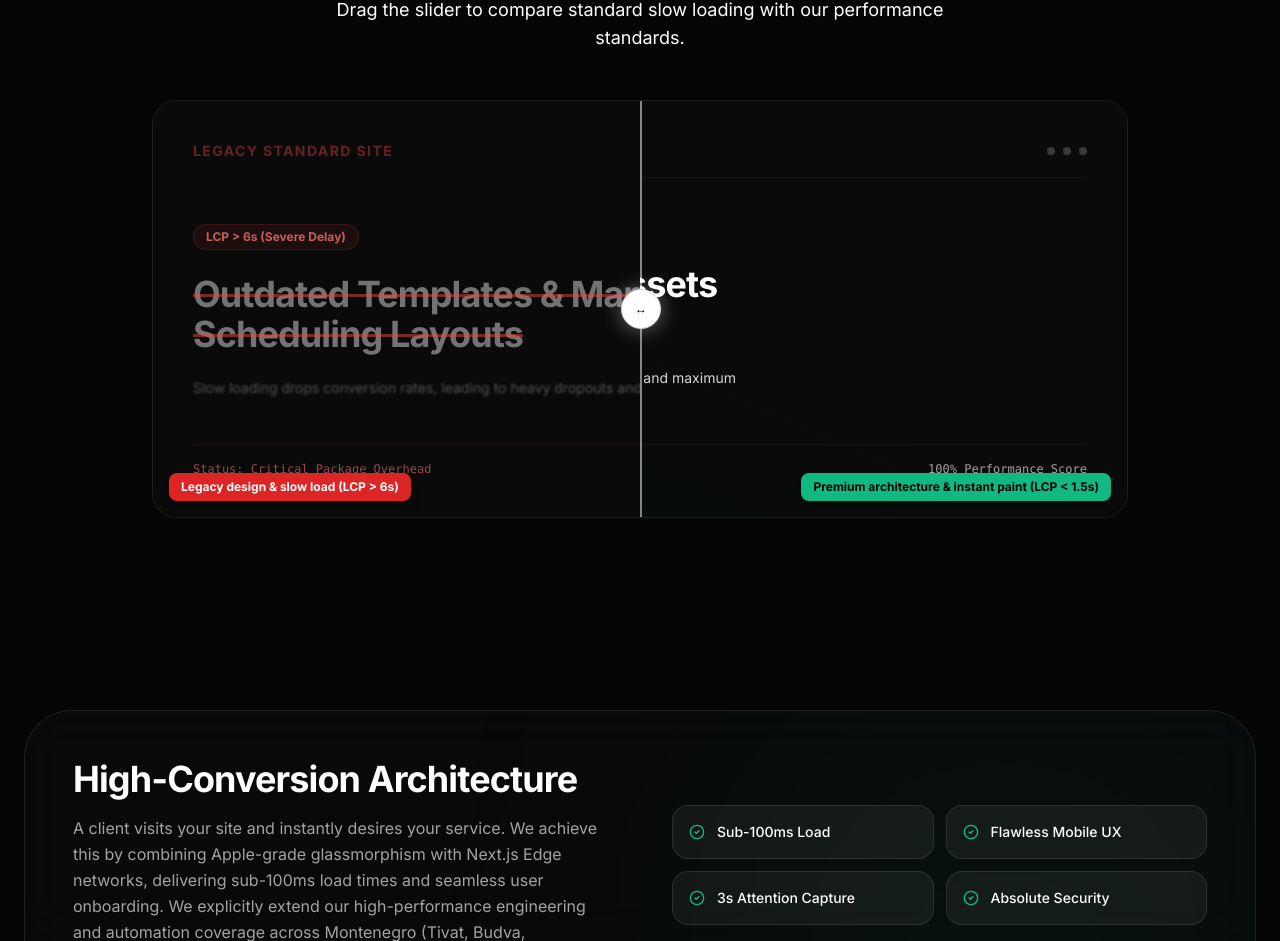
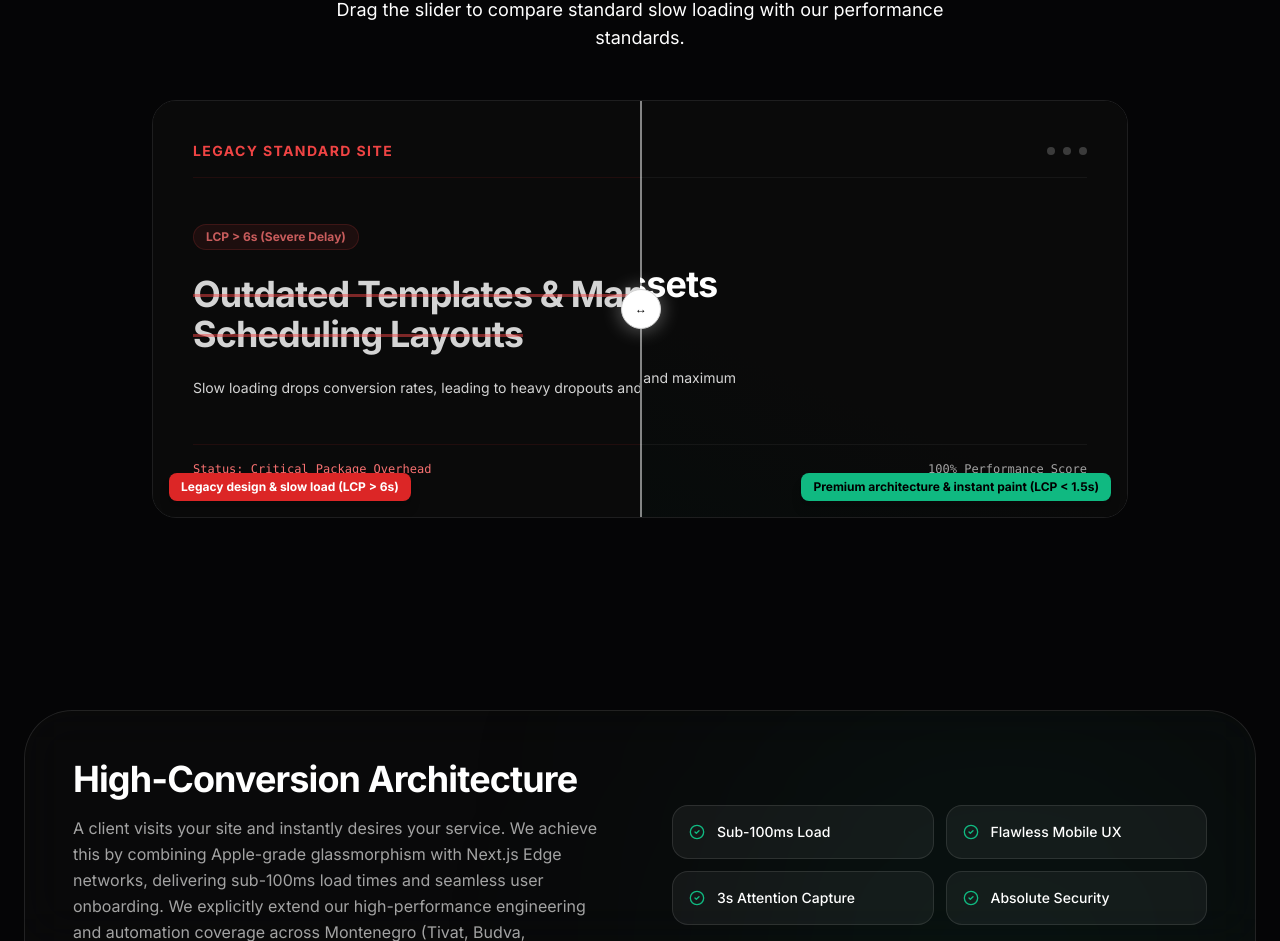
Before and after one commit to Corebit-Systems/Corebit-Studio, a Next.js app: page /en in a window 1280 px wide. Shown: the part 950-1891 px from the top of the page. Built offline with nearby package versions, Linux system fonts and the light colour scheme.

Commit message:
style: fix text contrast for package status and bump target to es2022

```diff
--- a/components/BeforeAfterSlider.tsx
+++ b/components/BeforeAfterSlider.tsx
@@ -177,7 +177,7 @@ export default function BeforeAfterSlider({ dict }: BeforeAfterSliderProps) {
         >
           <div className="absolute inset-0 w-full h-full p-6 sm:p-10 bg-neutral-950 flex flex-col justify-between" style={{ width: containerWidth }}>
             {/* Mock Legacy Interface */}
-            <div className="flex justify-between items-center border-b border-red-900/10 pb-4 opacity-40">
+            <div className="flex justify-between items-center border-b border-red-900/20 pb-4">
               <span className="text-xs sm:text-sm font-semibold tracking-widest text-red-500 uppercase">{dict.before_site_label}</span>
               <div className="flex gap-2">
                 <div className="h-2 w-2 rounded-full bg-white/10" />
@@ -190,15 +190,15 @@ export default function BeforeAfterSlider({ dict }: BeforeAfterSliderProps) {
               <div className="inline-flex items-center gap-2 px-3 py-1 rounded-full bg-red-500/10 border border-red-500/20 text-red-400 text-xs font-semibold w-fit animate-pulse">
                 {dict.before_badge}
               </div>
-              <h3 className="text-2xl sm:text-4xl font-bold tracking-tight text-neutral-500 line-through leading-tight decoration-red-500/50">
+              <h3 className="text-2xl sm:text-4xl font-bold tracking-tight text-neutral-300 line-through leading-tight decoration-red-500/50">
                 {dict.before_title}
               </h3>
-              <p className="text-xs sm:text-sm text-neutral-600 font-light leading-relaxed hidden sm:block blur-[1px]">
+              <p className="text-xs sm:text-sm text-neutral-300 font-light leading-relaxed hidden sm:block">
                 {dict.before_desc}
               </p>
             </div>
 
-            <div className="flex justify-between items-center border-t border-red-900/10 pt-4 text-[10px] sm:text-xs text-red-400/60 font-mono">
+            <div className="flex justify-between items-center border-t border-red-900/20 pt-4 text-[10px] sm:text-xs text-red-400 font-mono">
               <span>{dict.before_status}</span>
               <span>{dict.before_score}</span>
             </div>
```
Also changed, not shown: 1 other file (tests, documents, lock files or other folders).
